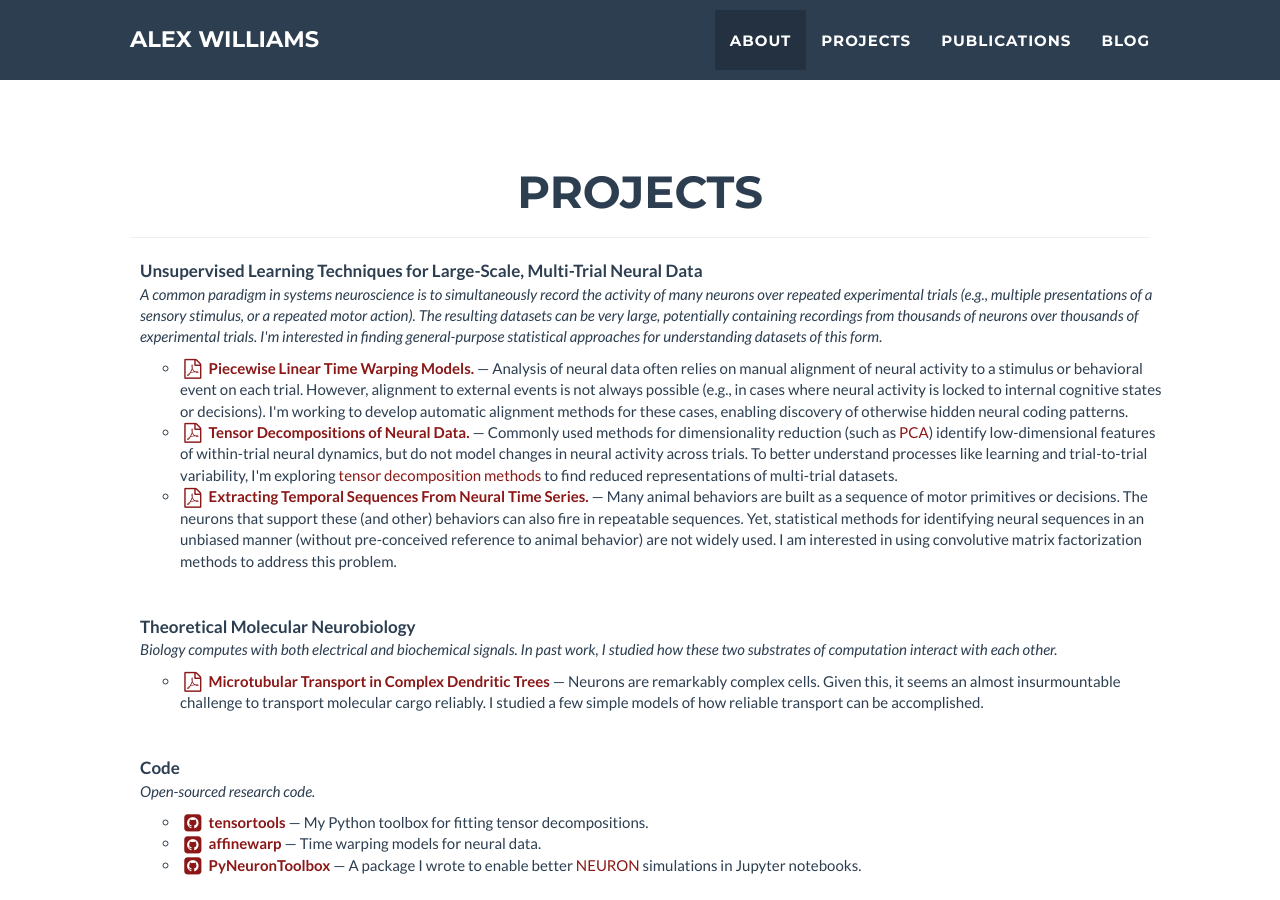
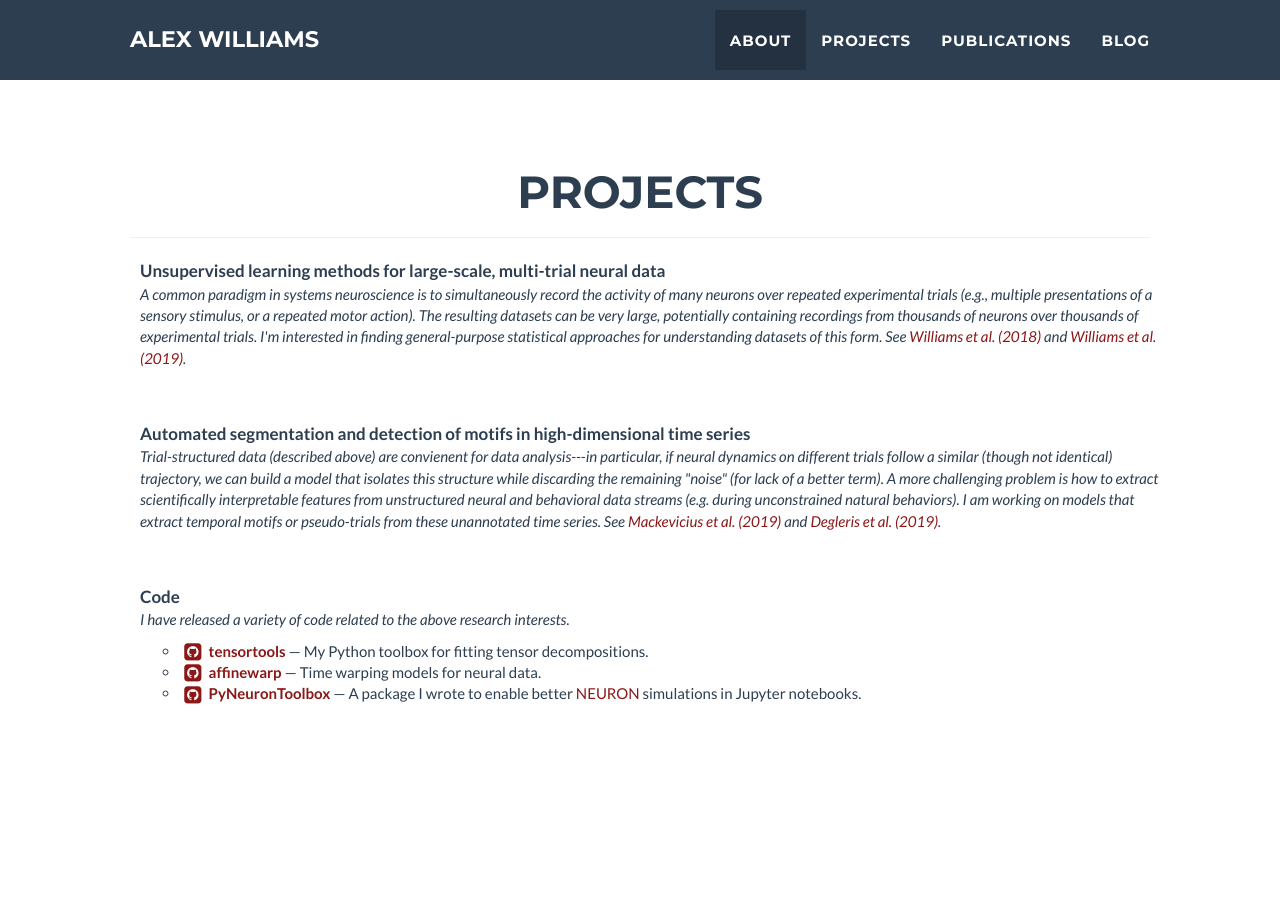
Before and after one commit to ahwillia/ahwillia.github.com, a Jekyll site: the page built from index.html, in a window 1280 px wide and 900 px high, scrolled down 1124 px. Built offline with Jekyll 4.4.1, drawn with Linux system fonts in a browser that asks for light colours; nearby versions of some CDN libraries; library files that are not in the unit come from our copies.

Commit message:
update projects

```diff
--- a/_data/projects.yml
+++ b/_data/projects.yml
@@ -1,57 +1,31 @@
-- title: Unsupervised Learning Techniques for Large-Scale, Multi-Trial Neural Data
+- title: Unsupervised learning methods for large-scale, multi-trial neural data
   description: >
     A common paradigm in systems neuroscience is to simultaneously record the
     activity of many neurons over repeated experimental trials (e.g., multiple
     presentations of a sensory stimulus, or a repeated motor action). The resulting
     datasets can be very large, potentially containing recordings from thousands of
-    neurons over thousands of experimental trials.
-    I'm interested in finding general-purpose statistical approaches for understanding
-    datasets of this form.
-  items:
-  - name: Piecewise Linear Time Warping Models.
-    icon: file-pdf-o
-    url: http://alexhwilliams.info/pdf/sfn_2018_timewarp.pdf
-    description: >
-      Analysis of neural data often relies on manual alignment of neural activity to
-      a stimulus or behavioral event on each trial. However, alignment to external events
-      is not always possible (e.g., in cases where neural activity is locked to internal
-      cognitive states or decisions). I'm working to develop automatic alignment methods
-      for these cases, enabling discovery of otherwise hidden neural coding patterns.
-  - name: Tensor Decompositions of Neural Data.
-    icon: file-pdf-o
-    url: https://pyramidal.stanford.edu/publications/Williams2018_Neuron.pdf
-    description: >
-      Commonly used methods for dimensionality reduction (such as <a
-      href="http://alexhwilliams.info/itsneuronalblog/2016/03/27/pca/" target="_blank">PCA</a>)
-      identify low-dimensional features of within-trial neural dynamics, but do not model
-      changes in neural activity across trials. To better understand processes like learning
-      and trial-to-trial variability, I'm exploring <a
-      href="http://www.sandia.gov/~tgkolda/pubs/pubfiles/TensorReview.pdf" target="_blank">
-      tensor decomposition methods</a> to find reduced representations of multi-trial datasets.
-  - name: Extracting Temporal Sequences From Neural Time Series.
-    icon: file-pdf-o
-    url: https://www.biorxiv.org/content/early/2018/03/02/273128.full.pdf
-    description: >
-      Many animal behaviors are built as a sequence of motor primitives or decisions. The
-      neurons that support these (and other) behaviors can also fire in repeatable sequences.
-      Yet, statistical methods for identifying neural sequences in an unbiased manner
-      (without pre-conceived reference to animal behavior) are not widely used. I am interested
-      in using convolutive matrix factorization methods to address this problem.
-- title: Theoretical Molecular Neurobiology
+    neurons over thousands of experimental trials. I'm interested in finding
+    general-purpose statistical approaches for understanding datasets of this form. See
+    <a href="https://pyramidal.stanford.edu/publications/Williams2018_Neuron.pdf",
+    target="_blank">Williams et al. (2018)</a> and
+    <a href="https://doi.org/10.1101/661165", target="_blank">Williams et al. (2019)</a>.
+
+- title: Automated segmentation and detection of motifs in high-dimensional time series
   description: >
-    Biology computes with both electrical and biochemical signals. In past work, I studied
-    how these two substrates of computation interact with each other.
-  items:
-  - name: Microtubular Transport in Complex Dendritic Trees
-    icon: file-pdf-o
-    url: http://alexhwilliams.info/pdf/Williams_etal_2016.pdf
-    description: >
-      Neurons are remarkably complex cells. Given this, it seems an almost insurmountable challenge
-      to transport molecular cargo reliably. I studied a few simple models of how reliable
-      transport can be accomplished.
+    Trial-structured data (described above) are convienent for data analysis---in particular,
+    if neural dynamics on different trials follow a similar (though not identical) trajectory,
+    we can build a model that isolates this structure while discarding the remaining "noise"
+    (for lack of a better term). A more challenging problem is how to extract scientifically
+    interpretable features from unstructured neural and behavioral data streams (e.g. during
+    unconstrained natural behaviors). I am working on models that extract temporal motifs
+    or pseudo-trials from these unannotated time series. See
+    <a href="https://doi.org/10.7554/eLife.38471",
+    target="_blank">Mackevicius et al. (2019)</a> and
+    <a href="https://arxiv.org/abs/1907.00139", target="_blank">Degleris et al. (2019)</a>.
 
 - title: Code
-  description: Open-sourced research code.
+  description: >
+    I have released a variety of code related to the above research interests.
   items:
   - name: tensortools
     icon: github-square
```
